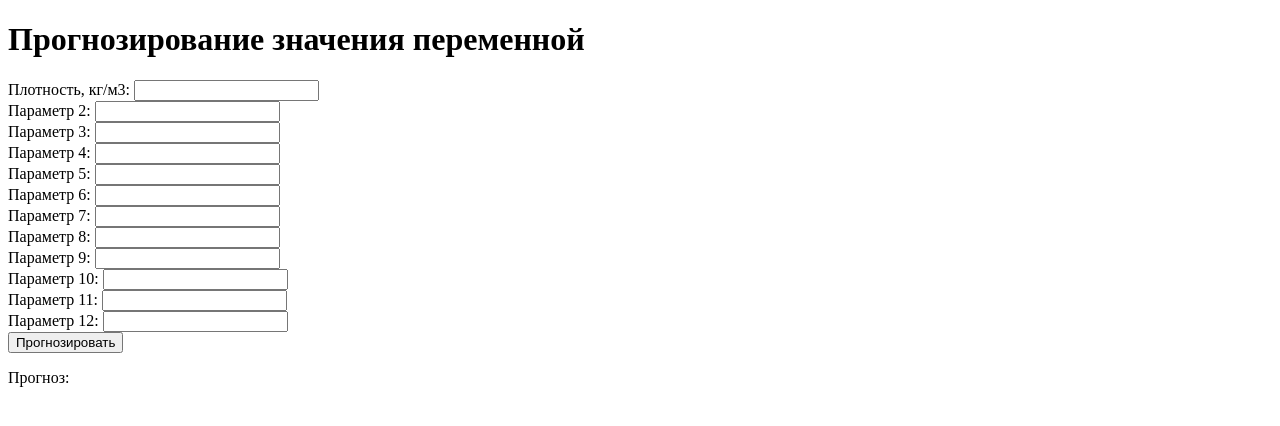
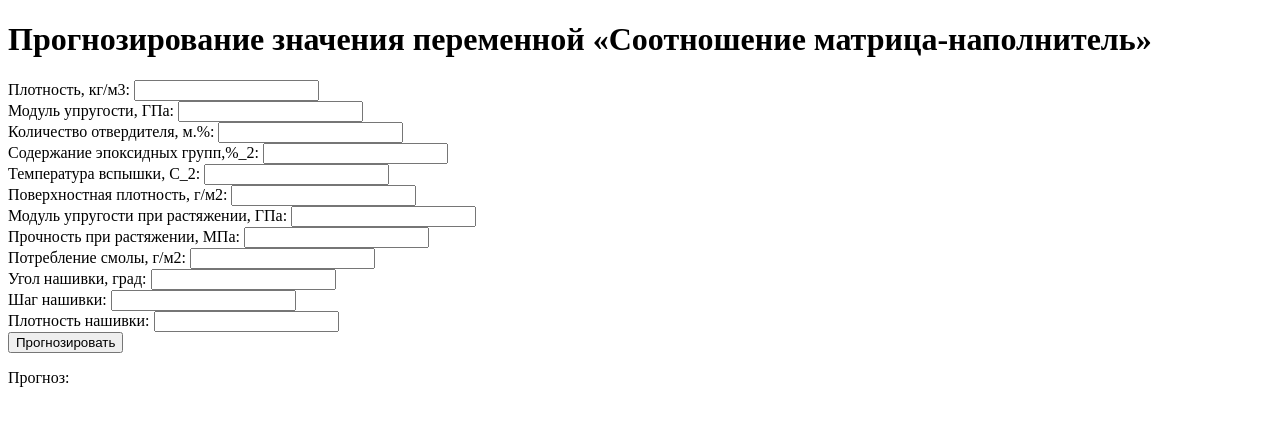
Before and after one commit to bls-89/BMSTU, a Flask app: page / in a window 1280 px wide. Shown: the top 426 px of the page. Run offline with Flask 3, Linux system fonts and the light colour scheme.

Commit message:
commit app

```diff
--- a/Application/app.py
+++ b/Application/app.py
@@ -1,8 +1,7 @@
-
-import tensorflow as tf
 from tensorflow import keras
 from flask import Flask, request, render_template
 import numpy as np
+
 
 app = Flask(__name__)
 model_path = 'app'
@@ -32,5 +31,3 @@ def predict():
 
 if __name__ == '__main__':
     app.run(host='0.0.0.0')
-
-#%%
--- a/Application/requirements.txt
+++ b/Application/requirements.txt
@@ -1,3 +1,5 @@
 tensorflow==2.11.0
 numpy
 Flask
+jquery
+pygame
--- a/Application/templates/index.html
+++ b/Application/templates/index.html
@@ -2,45 +2,46 @@
 <html>
 <head>
     <meta charset="UTF-8">
-    <title>Прогнозирование значения переменной</title>
+    <title>Прогнозирование значения переменной «Соотношение матрица-наполнитель»</title>
 </head>
 <body>
-<h1>Прогнозирование значения переменной</h1>
+<h1>Прогнозирование значения переменной «Соотношение матрица-наполнитель»</h1>
 <form id="input-form">
     <label for="param1">Плотность, кг/м3:</label>
     <input type="number" step="0.01" id="param1" name="param1"><br>
-    <label for="param2">Параметр 2:</label>
+    <label for="param2">Модуль упругости, ГПа:</label>
     <input type="number" step="0.01" id="param2" name="param2"><br>
-    <label for="param3">Параметр 3:</label>
+    <label for="param3">Количество отвердителя, м.%:</label>
     <input type="number" step="0.01" id="param3" name="param3"><br>
-    <label for="param4">Параметр 4:</label>
+    <label for="param4">Содержание эпоксидных групп,%_2:</label>
     <input type="number" step="0.01" id="param4" name="param4"><br>
-    <label for="param5">Параметр 5:</label>
+    <label for="param5">Температура вспышки, С_2:</label>
     <input type="number" step="0.01" id="param5" name="param5"><br>
-    <label for="param6">Параметр 6:</label>
+    <label for="param6">Поверхностная плотность, г/м2:</label>
     <input type="number" step="0.01" id="param6" name="param6"><br>
-    <label for="param7">Параметр 7:</label>
+    <label for="param7">Модуль упругости при растяжении, ГПа:</label>
     <input type="number" step="0.01" id="param7" name="param7"><br>
-    <label for="param8">Параметр 8:</label>
+    <label for="param8">Прочность при растяжении, МПа:</label>
     <input type="number" step="0.01" id="param8" name="param8"><br>
-    <label for="param9">Параметр 9:</label>
+    <label for="param9">Потребление смолы, г/м2:</label>
     <input type="number" step="0.01" id="param9" name="param9"><br>
-    <label for="param10">Параметр 10:</label>
+    <label for="param10">Угол нашивки, град:</label>
     <input type="number" step="0.01" id="param10" name="param10"><br>
-    <label for="param11">Параметр 11:</label>
+    <label for="param11">Шаг нашивки:</label>
     <input type="number" step="0.01" id="param11" name="param11"><br>
-    <label for="param12">Параметр 12:</label>
+    <label for="param12">Плотность нашивки:</label>
     <input type="number" step="0.01" id="param12" name="param12"><br>
     <button type="submit">Прогнозировать</button>
 </form>
 <p>Прогноз: <span id="prediction"></span></p>
-<audio id="audio" src="submit_sound.mp3"></audio>
+<audio id="audio" src="sound.mp3"></audio>
 <script src="https://code.jquery.com/jquery-3.6.0.min.js"></script>
 <script>
   $(document).ready(function() {
    // обработка события отправки формы
    $('#input-form').submit(function(event) {
-    event.preventDefault();
+    event.preventDefault()
+    $('#audio')[0].play();
     // отправка данных на сервер
     $.ajax({
      type: 'POST',
@@ -49,9 +50,7 @@
      success: function(response) {
       // вывод прогноза на страницу
       $('#prediction').text(response);
-      // воспроизведение звука
-      document.getElementById('audio').play();
-     }
+           }
     });
    });
   });
```
Also changed, not shown: 2 other files.
